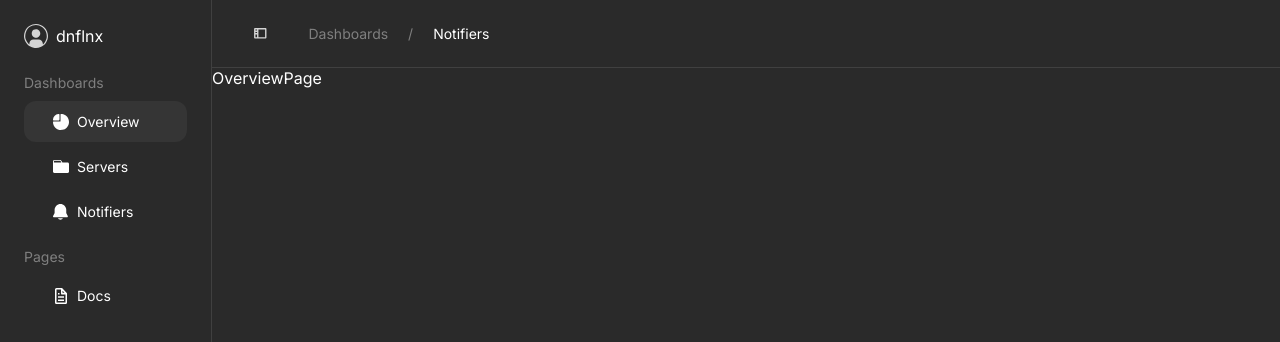
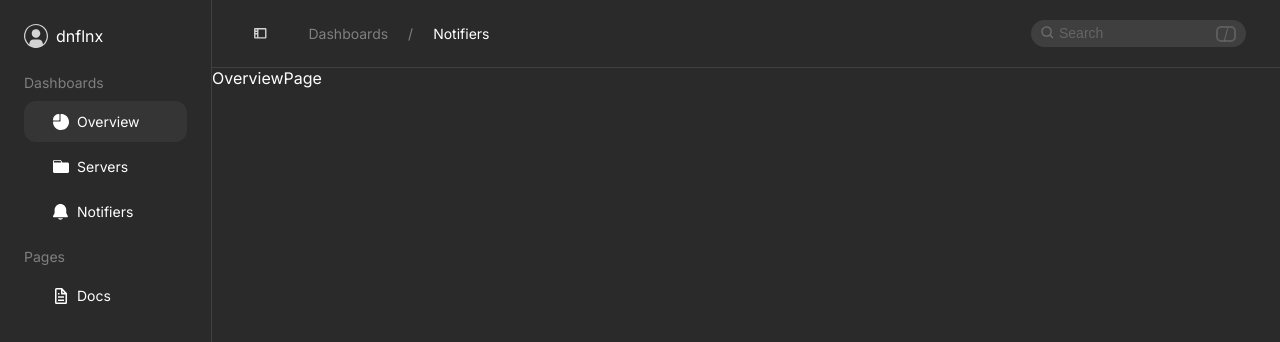
Before and after one commit to rusty-response/rusty-response-web, a React (Vite) app: page /dashboards/overview in a window 1280 px wide. Shown: the top 342 px of the page. Built offline with nearby package versions, Linux system fonts and the light colour scheme.

Commit message:
Search component

```diff
--- a/src/app/css/null.css
+++ b/src/app/css/null.css
@@ -10,6 +10,7 @@ a {
 button {
   border: none;
   cursor: pointer;
+  background: transparent;
 }
 h1, h2, h3, h4, h5, h6 {
   font-weight: normal;
--- a/src/components/Header/Header.tsx
+++ b/src/components/Header/Header.tsx
@@ -2,6 +2,7 @@ import styles from './index.module.css'
 import Icon from '../Icon/Icon'
 import { Link } from 'react-router'
 import Text from '../Text'
+import Search from '../Search/Search'
 
 const Header = () => {
   return (
@@ -16,6 +17,7 @@ const Header = () => {
                 <Link to='#'><Text type='tiny'>Notifiers</Text></Link>
             </div>
         </div>
+        <Search />
     </header>
   )
 }
--- /dev/null
+++ b/src/components/Search/Search.tsx
@@ -0,0 +1,24 @@
+import useSearch from '../../hooks/useSearch'
+import Icon from '../Icon/Icon'
+import Text from '../Text'
+import styles from './index.module.css'
+
+const Search = () => {
+    const {inputRef, focusInput} = useSearch();
+
+  return (
+    <div className={styles.search}>
+        <button className={styles.searchbtn} onClick={focusInput}>
+            <Icon name='search' width={13} height={13} />
+        </button>
+        <input type="text" placeholder='Search' className={styles.input} ref={inputRef}/>
+        <button className={styles.searchhint}>
+            <div className={styles.hint}>
+                <Text type='tiny' color={2}>/</Text>
+            </div>
+        </button>
+    </div>
+  )
+}
+
+export default Search
--- /dev/null
+++ b/src/components/Search/index.module.css
@@ -0,0 +1,40 @@
+.search {
+    position: relative;
+}
+.input {
+    padding: 6px 10px 6px 28px;
+    border-radius: 16px;
+    background: #3f3f3f;
+    border: none;
+    color: #dadada;
+}
+.input::placeholder {
+    color: #656565;
+    font-size: 14px;
+    font-weight: 400;
+}
+.searchbtn {
+    position: absolute;
+    top: 50%;
+    left: 10px;
+    transform: translateY(-50%);
+}
+.searchhint {
+    position: absolute;
+    top: 50%;
+    right: 10px;
+    transform: translateY(-50%);
+}
+.hint {
+    border: 2px solid #5c5c5c;
+    width: 20px;
+    height: 16px;
+    border-radius: 5px;
+    display: flex;
+    justify-content: center;
+    align-items: center;
+}
+
+.input:focus + .searchhint {
+    display: none;
+}
--- /dev/null
+++ b/src/hooks/useSearch.tsx
@@ -0,0 +1,22 @@
+import { useEffect, useRef } from 'react'
+
+const useSearch = () => {
+    const inputRef = useRef<HTMLInputElement>(null);
+
+    const focusInput = () => inputRef.current?.focus();
+
+    useEffect(()=> {
+        const inputHandler = (e: KeyboardEvent) => {
+            if (e.key === '/' && e.target !== inputRef.current) {
+                e.preventDefault();
+                focusInput();
+            };
+        }
+        document.addEventListener('keydown', inputHandler);
+        return () => document.removeEventListener('keydown', inputHandler);
+    }, [])
+
+    return {inputRef, focusInput}
+}
+
+export default useSearch
```
